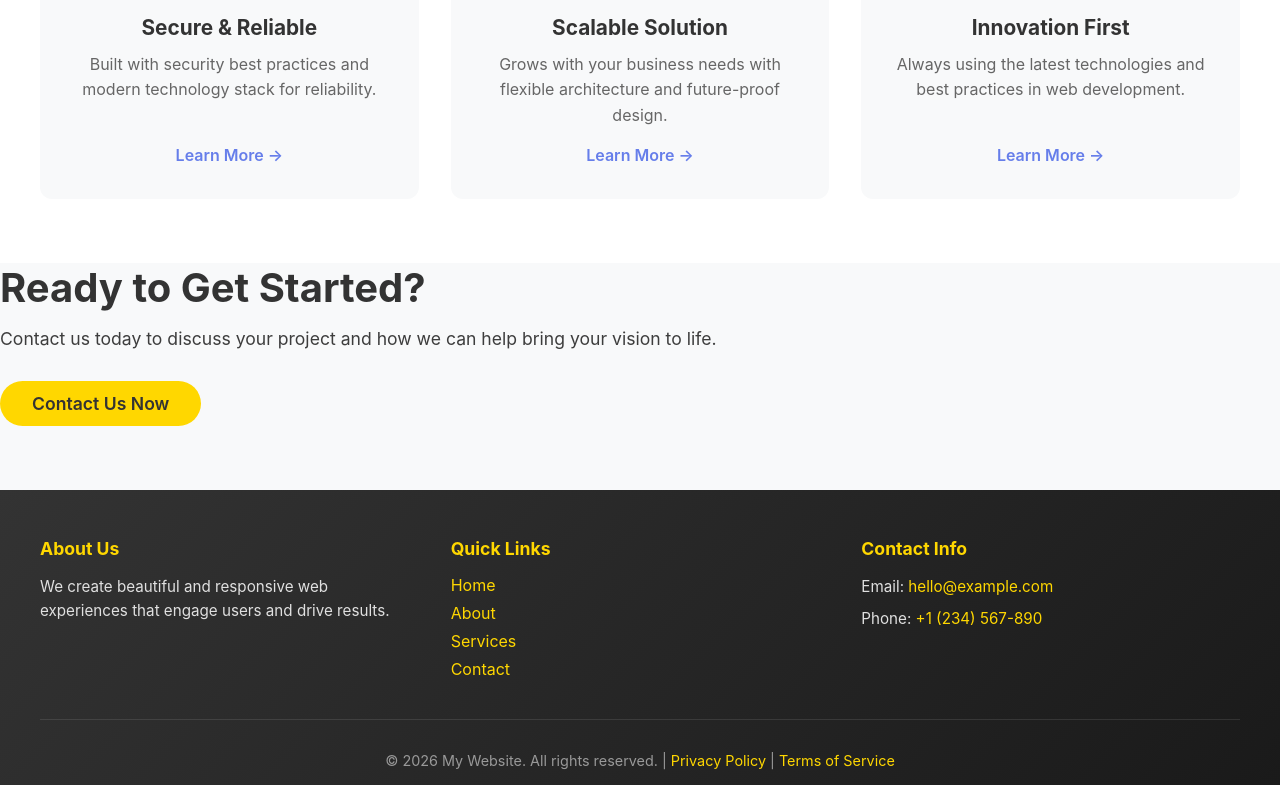
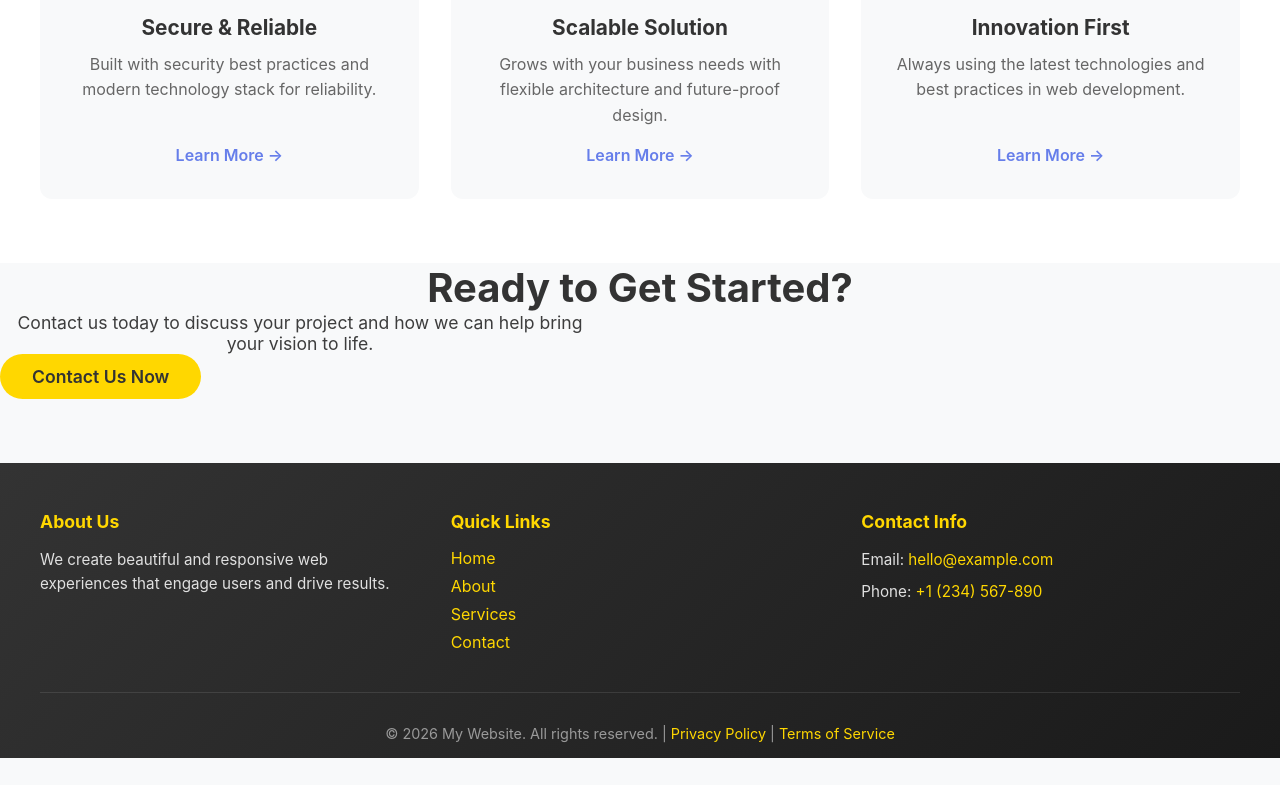
Before and after one commit to vishalkashyap19/promptEngineering, a React (Vite) app: page / in a window 1280 px wide. Shown: the part 1027-1812 px from the top of the page. After the commit the page ends 1785 px from the top, so only its background shows below. Built offline with nearby package versions, Linux system fonts and the light colour scheme.

Commit message:
Fix CTA section perfect center alignment with flex layout

```diff
--- a/src/pages/Home.css
+++ b/src/pages/Home.css
@@ -136,24 +136,27 @@
   background: linear-gradient(135deg, #667eea 0%, #764ba2 100%);
   color: white;
   padding: 4rem 2rem;
-  text-align: center;
   display: flex;
   flex-direction: column;
   align-items: center;
   justify-content: center;
+  gap: 1.5rem;
+  min-height: 300px;
 }
 
 .cta-section h2 {
   font-size: 2.5rem;
-  margin-bottom: 1rem;
-  width: 100%;
+  margin: 0;
+  text-align: center;
+  max-width: 100%;
 }
 
 .cta-section p {
   font-size: 1.1rem;
-  margin-bottom: 2rem;
+  margin: 0;
   opacity: 0.95;
-  width: 100%;
+  text-align: center;
+  max-width: 600px;
 }
 
 .cta-button-large {
```
